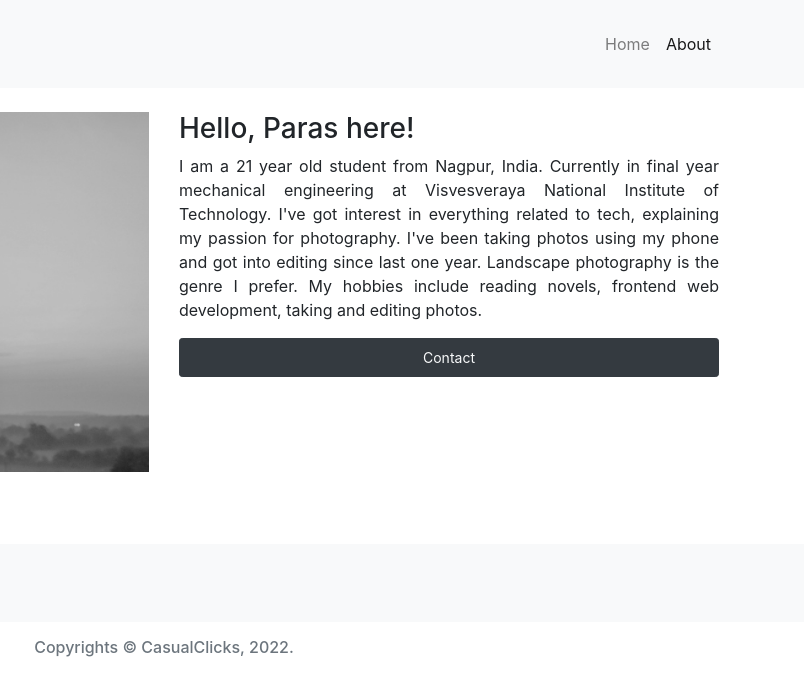
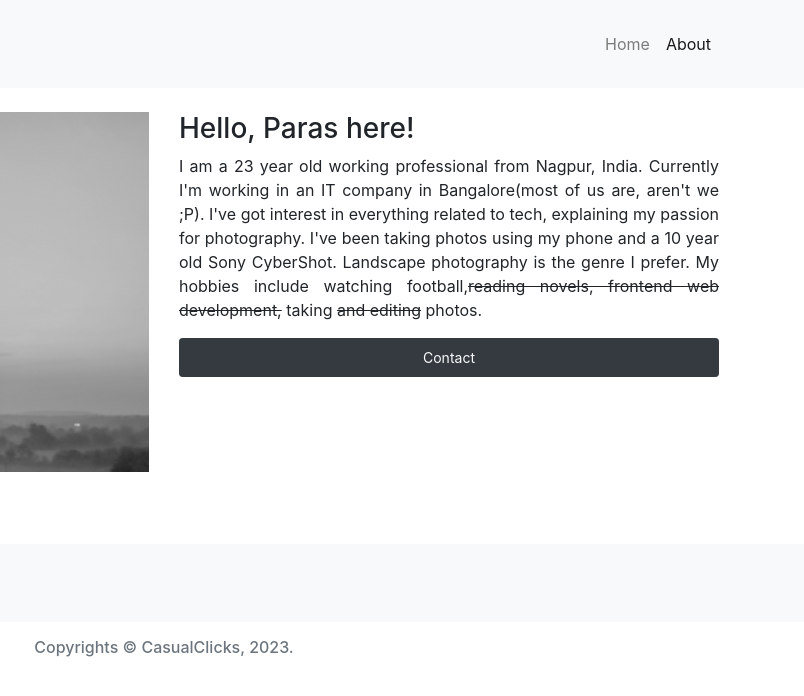
Before and after one commit to parasbansal20/Casual-Clicks-BS-Website, a website: page about.html in a window 1280 px wide. Shown: the full height of the page, 476-1280 px from the left. Drawn offline with Linux system fonts and the light colour scheme; a script that the page names is missing.

Commit message:
updated footer and bio

```diff
--- a/about.html
+++ b/about.html
@@ -48,15 +48,13 @@
               </div>
               <div class="col-md-6">
                 <h3>Hello, Paras here!</h3>
-                <p class="text-justify">I am a 21 year old student from Nagpur, India.
-Currently in final year mechanical engineering at
-Visvesveraya National Institute of Technology.
+                <p class="text-justify">I am a 23 year old working professional from Nagpur, India.
+Currently I'm working in an IT company in Bangalore(most of us are, aren't we ;P).
 I've got interest in everything related to tech,
 explaining my passion for photography.
-I've been taking photos using my phone and got into
-editing since last one year. Landscape photography is the genre I prefer.
-My hobbies include reading novels, frontend web
-development, taking and editing photos.</p>
+I've been taking photos using my phone and a 10 year old Sony CyberShot. Landscape photography is the genre I prefer.
+My hobbies include watching football,<s>reading novels, frontend web
+			development,</s> taking <s>and editing</s> photos.</p>
                 <!--<a href="https://forms.gle/cd34xomiYXdjpzXT7" target="_blank" class="btn btn-dark btn-sm d-block p-2 text-light">Contact</a>-->
                 <a button data-tally-open="w8E1ln" data-tally-layout="modal" data-tally-emoji-text="👋" data-tally-emoji-animation="wave" target="_blank" class="btn btn-dark btn-sm d-block p-2 text-light">Contact</a>
 
@@ -79,7 +77,7 @@ development, taking and editing photos.</p>
           </div>
         </section>
         <div class="text-center text-muted">
-          <h6 class="py-3">Copyrights &copy; CasualClicks, 2022.</h6>
+          <h6 class="py-3">Copyrights &copy; CasualClicks, 2023.</h6>
         </div>
 
 
```
